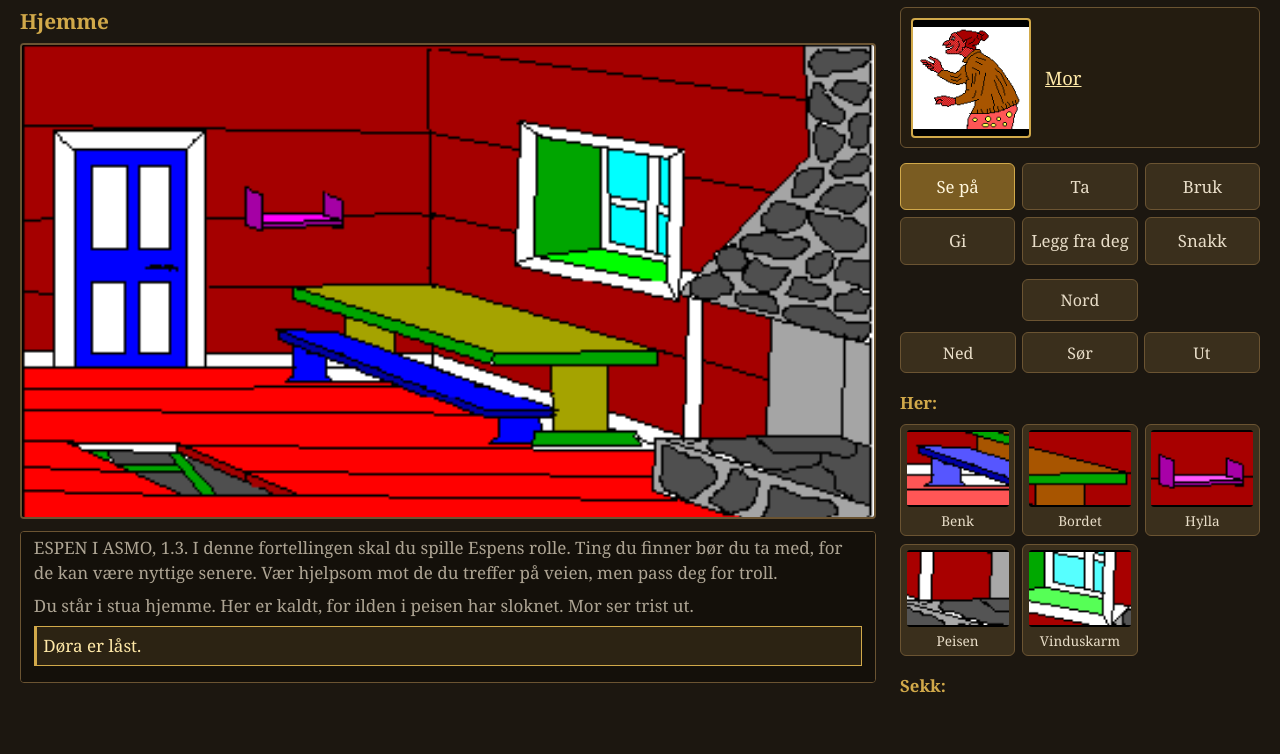
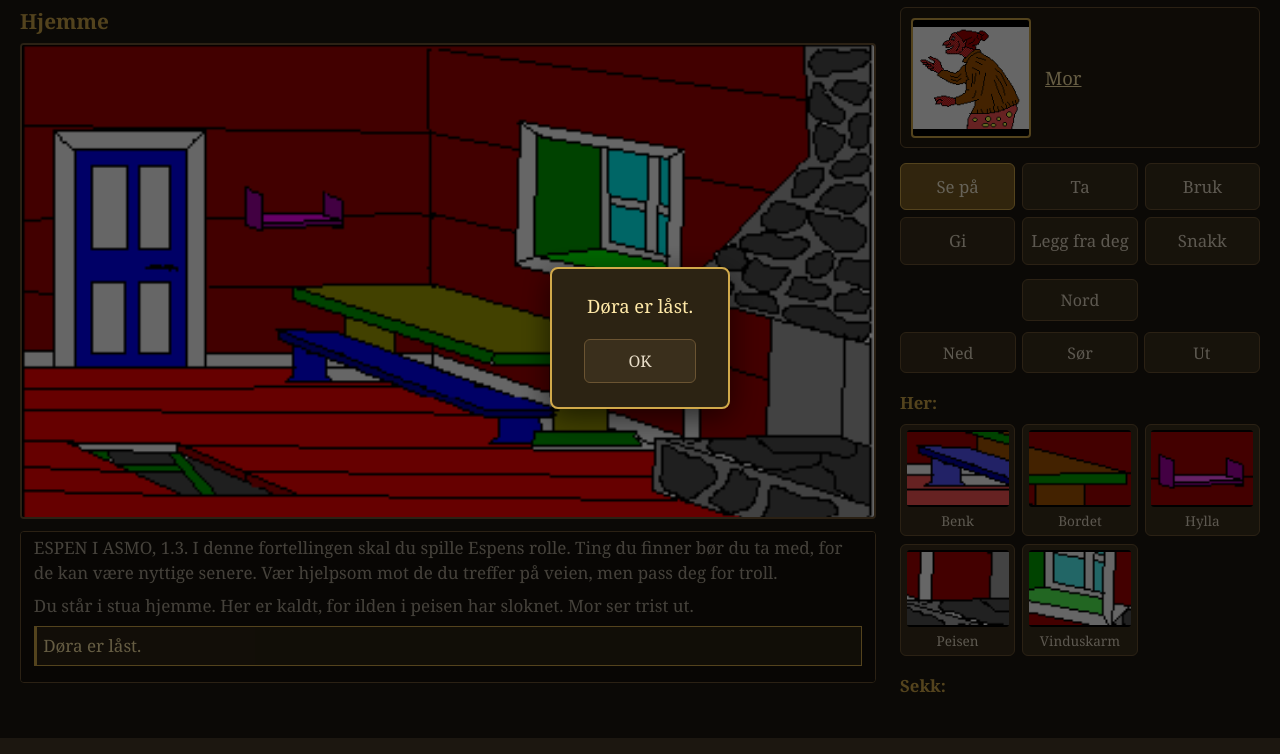
Before and after one commit to erlandsen-tech/espeniasmo-remake, a plain HTML site: page index.html in a window 1280 px wide. Both pictures are taken after a click on the button "Nord". Shown: the part 62-816 px from the top of the page. Drawn offline with Linux system fonts and the light colour scheme; files whose address does not match are found by name.

Commit message:
Show popup messages in a dismissable dialog
The original shows popup-action messages (hunger warnings, deaths, story
beats) in a box the player must acknowledge; here they were ordinary log
lines and easy to miss, so starving came without visible warning. They now
open a dialog (OK, Enter or Escape) and stay in the log. The game-over box
shows the message that ended the game.

Co-Authored-By: Claude Opus 5 (1M context) <noreply@anthropic.com>

```diff
--- a/index.html
+++ b/index.html
@@ -48,8 +48,16 @@
   </aside>
 </main>
 
-<div id="end-overlay" class="hidden">
-  <div id="end-box">
+<div id="popup-overlay" class="overlay hidden">
+  <div class="overlay-box" role="alertdialog" aria-labelledby="popup-text">
+    <div id="popup-text"></div>
+    <button id="popup-ok">OK</button>
+  </div>
+</div>
+
+<div id="end-overlay" class="overlay hidden">
+  <div class="overlay-box">
+    <div id="end-reason"></div>
     <p>Spillet er slutt.</p>
     <button id="end-restart-btn">Start på nytt</button>
   </div>
--- a/js/ui.js
+++ b/js/ui.js
@@ -23,7 +23,11 @@
     saveBtn: document.getElementById('save-btn'),
     loadBtn: document.getElementById('load-btn'),
     restartBtn: document.getElementById('restart-btn'),
-    endOverlay: document.getElementById('end-overlay')
+    endOverlay: document.getElementById('end-overlay'),
+    endReason: document.getElementById('end-reason'),
+    popupOverlay: document.getElementById('popup-overlay'),
+    popupText: document.getElementById('popup-text'),
+    popupOk: document.getElementById('popup-ok')
   };
 
   var game = null;
@@ -38,6 +42,9 @@
   // just this turn's new entries as "latest" (a light highlight) and clear
   // that highlight off everything older.
   var pendingLogEls = [];
+  // Popup messages from the current turn. The original shows these in a box the player
+  // has to dismiss (hunger warnings, deaths, key story beats), not in the text pane.
+  var pendingPopups = [];
 
   function setVerb(v) {
     verb = v;
@@ -74,7 +81,34 @@
   function pushLog(entries) {
     (entries || []).forEach(function (e) {
       appendEntry(e.kind === 'popup' ? 'log-popup' : 'log-text', e.text);
+      if (e.kind === 'popup' && e.text) pendingPopups.push(e.text);
     });
+  }
+
+  function fillParagraphs(container, texts) {
+    container.innerHTML = '';
+    texts.forEach(function (t) {
+      var p = document.createElement('p');
+      p.textContent = t;
+      container.appendChild(p);
+    });
+  }
+
+  function showPopups() {
+    var texts = pendingPopups;
+    pendingPopups = [];
+    if (game.ended) {
+      fillParagraphs(el.endReason, texts);
+      return;
+    }
+    if (!texts.length) return;
+    fillParagraphs(el.popupText, texts);
+    el.popupOverlay.classList.remove('hidden');
+    el.popupOk.focus();
+  }
+
+  function closePopup() {
+    el.popupOverlay.classList.add('hidden');
   }
 
   function setDescription(text) {
@@ -90,6 +124,7 @@
     });
     pendingLogEls.forEach(function (n) { n.classList.add('log-latest'); });
     pendingLogEls = [];
+    showPopups();
   }
 
   function render() {
@@ -262,6 +297,8 @@
 
   function restart() {
     game.reset();
+    el.endReason.innerHTML = '';
+    closePopup();
     localStorage.removeItem(SAVE_KEY);
     lastDescKey = null; // force the (now fresh) room description to show again
     render();
@@ -307,6 +344,13 @@
       if (confirm('Start spillet på nytt?')) restart();
     });
     document.getElementById('end-restart-btn').addEventListener('click', restart);
+    el.popupOk.addEventListener('click', closePopup);
+    document.addEventListener('keydown', function (e) {
+      if ((e.key === 'Enter' || e.key === 'Escape') && !el.popupOverlay.classList.contains('hidden')) {
+        e.preventDefault();
+        closePopup();
+      }
+    });
     if (!load()) {
       // fresh game: show the intro text once
       if (data.title) setDescription(data.title);
--- a/style.css
+++ b/style.css
@@ -117,8 +117,13 @@ main {
 
 .hidden { display: none !important; }
 
-#end-overlay { position: fixed; inset: 0; background: rgba(0,0,0,0.75); display: flex; align-items: center; justify-content: center; }
-#end-box { background: var(--panel); border: 2px solid var(--gold); padding: 2rem; text-align: center; }
+.overlay { position: fixed; inset: 0; background: rgba(0,0,0,0.6); display: flex; align-items: center; justify-content: center; z-index: 10; }
+.overlay-box {
+  background: var(--panel); border: 2px solid var(--gold); border-radius: 8px;
+  padding: 1.5rem 2rem; max-width: 34rem; text-align: center; box-shadow: 0 8px 30px rgba(0,0,0,0.6);
+}
+#popup-text p, #end-reason p { margin: 0 0 0.8rem; font-size: 1.15rem; line-height: 1.45; color: var(--glow); }
+.overlay-box button { margin-top: 0.4rem; min-width: 7rem; padding: 0.6rem 1.2rem; }
 
 @media (max-width: 900px) {
   main { grid-template-columns: 1fr; }
```
